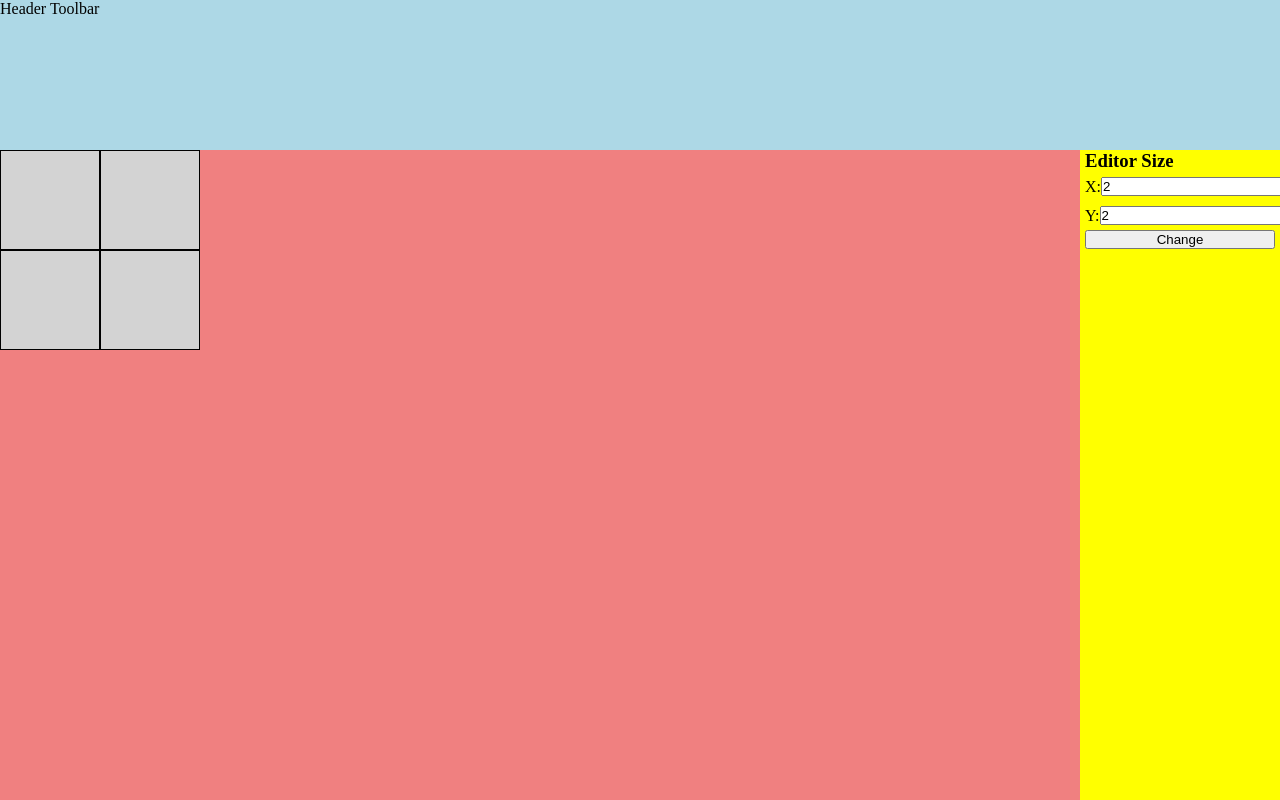
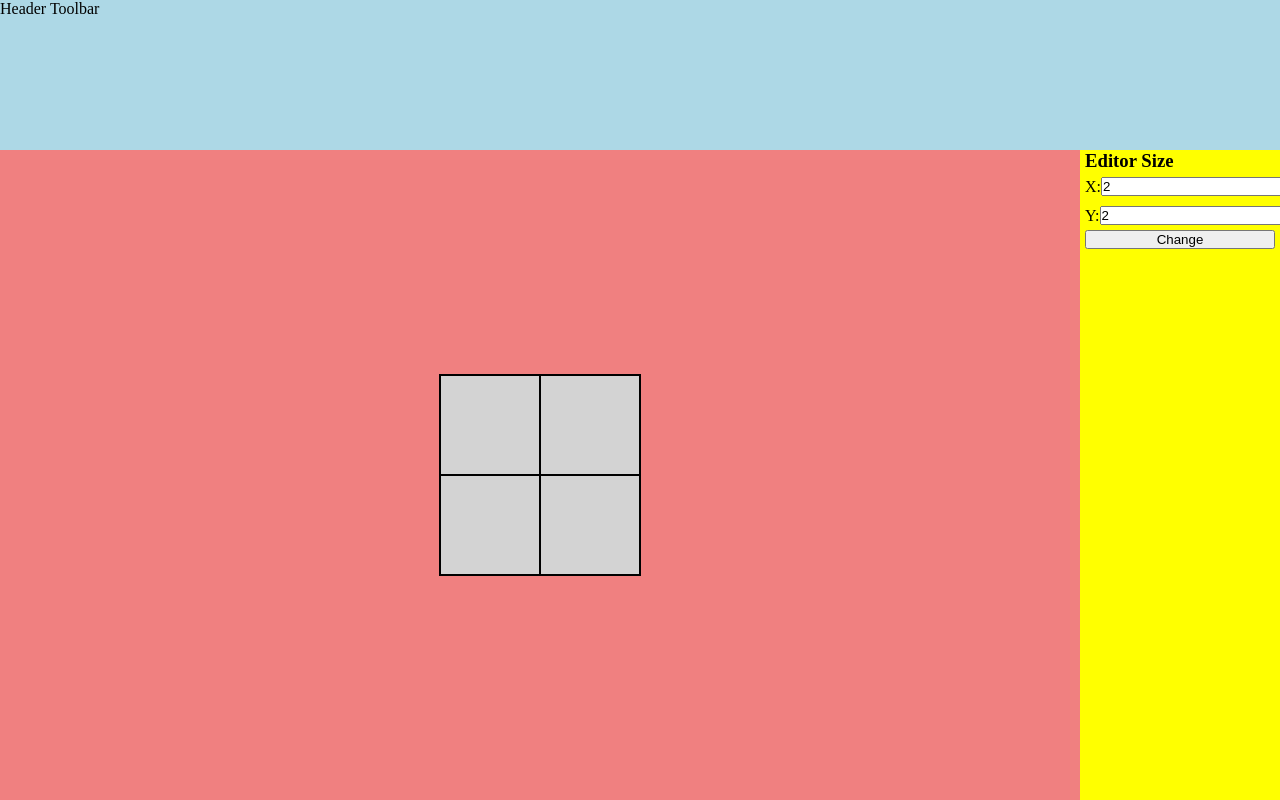
Before and after one commit to theGreatKyle1994/map-sketch, a React (Vite) app in the folder src/renderer/: page / in a window 1280 px wide. Built offline with nearby package versions, Linux system fonts and the light colour scheme.

Commit message:
fix: centered editor area and allowed for dynamic resizing

```diff
--- a/src/renderer/src/assets/app.css
+++ b/src/renderer/src/assets/app.css
@@ -6,5 +6,6 @@
 
 #app-mid-container {
   display: flex;
+  min-height: 0;
   height: 100%;
 }
--- a/src/renderer/src/assets/editor.css
+++ b/src/renderer/src/assets/editor.css
@@ -1,6 +1,16 @@
 #editor-container {
   width: 100%;
-  min-height: 250px;
   background-color: lightcoral;
   overflow: auto;
+  display: flex;
+  justify-content: center;
+  align-items: center;
+  padding: 25px;
 }
+
+#editor-tile-container {
+  max-height: 100%;
+  max-width: 100%;
+  border: 1px solid black;
+  overflow: auto;
+}
--- a/src/renderer/src/components/Editor.jsx
+++ b/src/renderer/src/components/Editor.jsx
@@ -17,7 +17,11 @@ function mapTiles(tiles) {
 }
 
 const Editor = ({ tiles }) => {
-  return <div id="editor-container">{...mapTiles(tiles)}</div>;
+  return (
+    <div id="editor-container">
+      <div id="editor-tile-container">{...mapTiles(tiles)}</div>
+    </div>
+  );
 };
 
 export default Editor;
```
